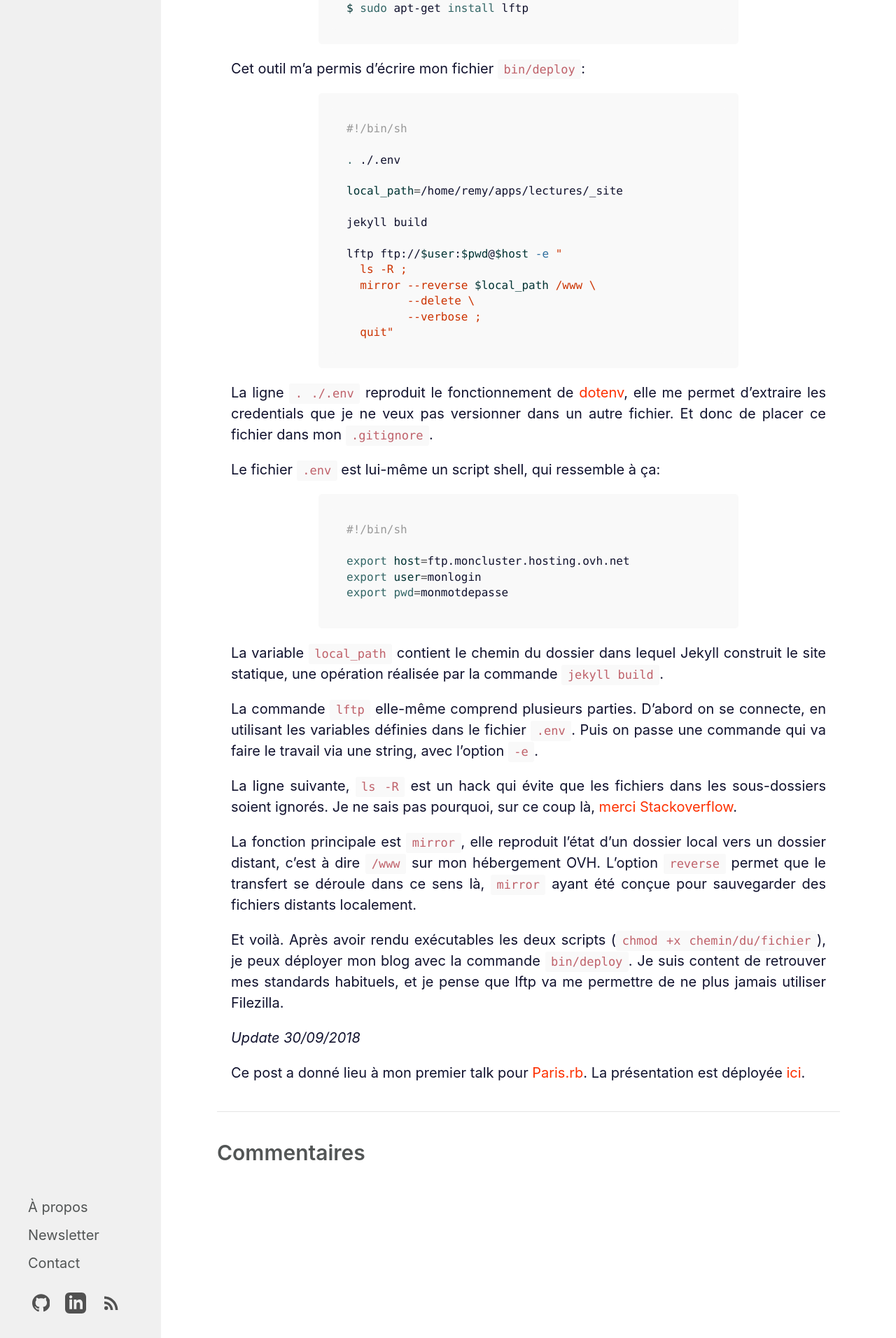
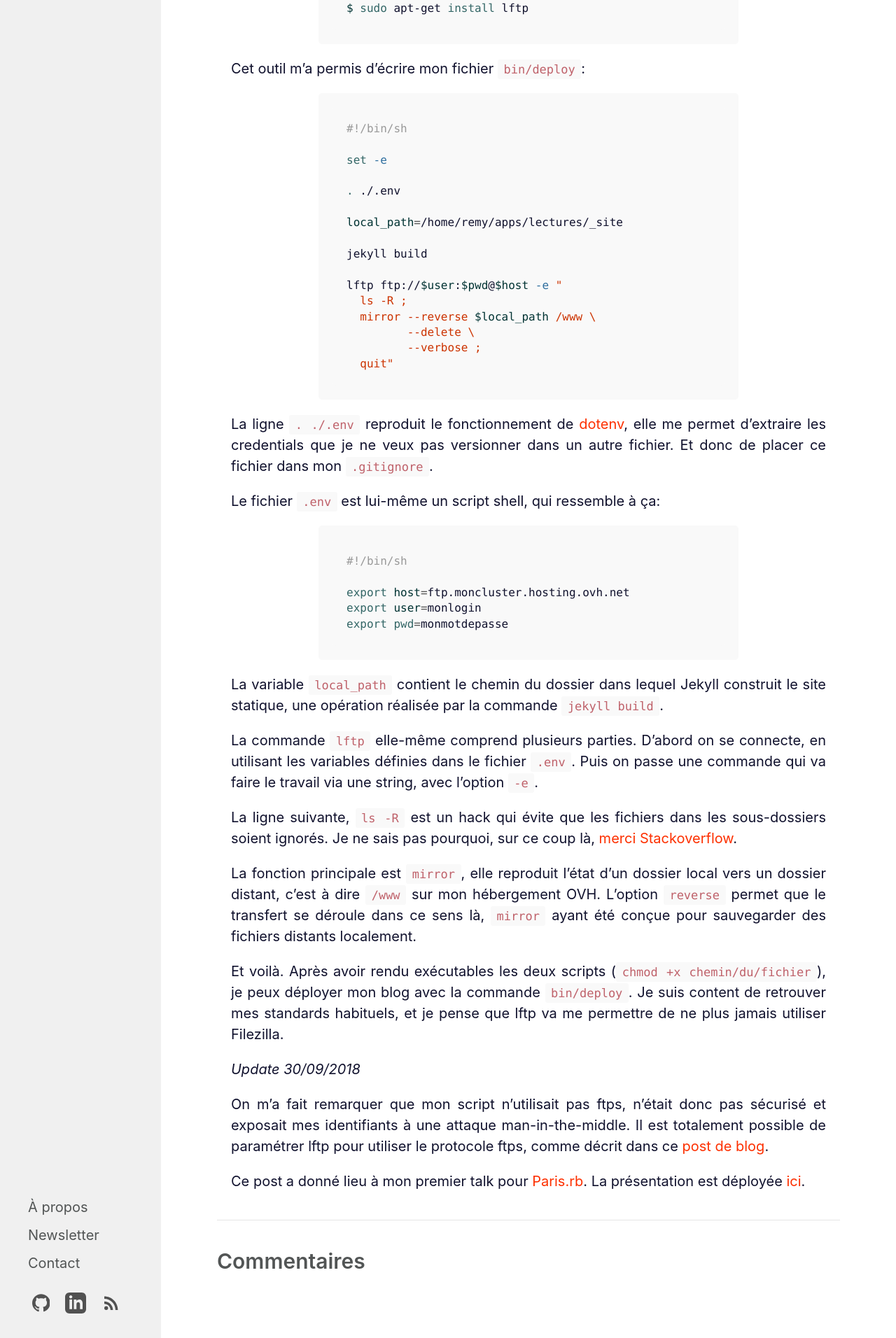
Before and after one commit to Ruff9/inventif, a Jekyll site: the page built from _posts/2018-09-07-deployJekyllOVH.md, in a window 1280 px wide. Shown: the part 1170-3082 px from the top of the page at 70% size. Built offline with Jekyll 4.4.1, drawn with Linux system fonts in a browser that asks for light colours; comment, search, counter and statistics services are not loaded.

Commit message:
update last post

````diff
--- a/_posts/2018-09-07-deployJekyllOVH.md
+++ b/_posts/2018-09-07-deployJekyllOVH.md
@@ -31,6 +31,8 @@ Cet outil m'a permis d'écrire mon fichier `bin/deploy`:
 
 ```shell
 #!/bin/sh
+
+set -e
 
 . ./.env
 
@@ -70,4 +72,6 @@ Et voilà. Après avoir rendu exécutables les deux scripts (`chmod +x chemin/du
 
 *Update 30/09/2018*
 
+On m'a fait remarquer que mon script n'utilisait pas ftps, n'était donc pas sécurisé et exposait mes identifiants à une attaque man-in-the-middle. Il est totalement possible de paramétrer lftp pour utiliser le protocole ftps, comme décrit dans ce [post de blog](https://www.tutodidacte.com/connexion-ftps-avec-lftp).
+
 Ce post a donné lieu à mon premier talk pour [Paris.rb](https://rubyparis.org/). La présentation est déployée [ici](https://ruff9.github.io/pres_Jekyll_OVH/).
````
